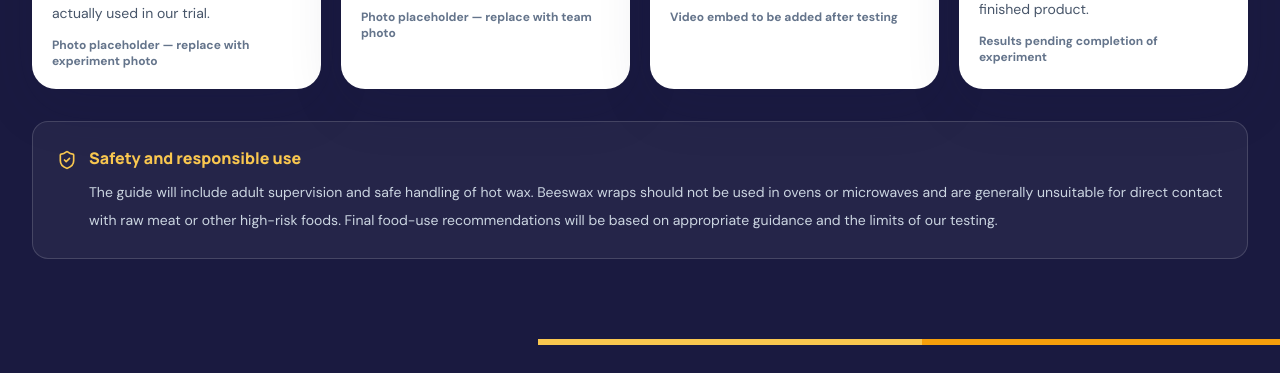
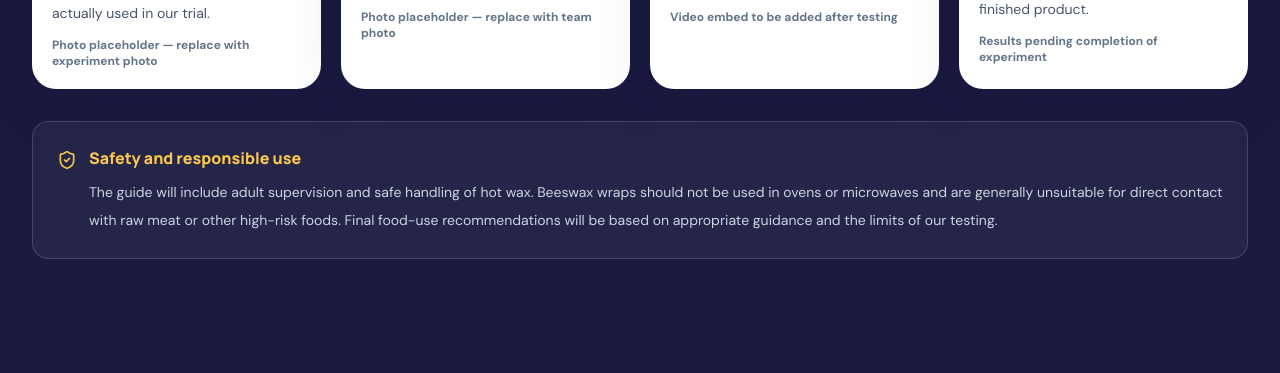
Before and after one commit to Bubunyog/bubunyog.github.io, a plain HTML site: page guide.html in a window 1280 px wide. Shown: the part 744-1117 px from the top of the page. Drawn offline with nearby package versions, Linux system fonts and the light colour scheme.

Commit message:
Update guide.html

```diff
--- a/guide.html
+++ b/guide.html
@@ -143,7 +143,6 @@
     </section>
 </main>
 <footer class="bg-bubun-navy text-white">
-    <div class="section-rule"></div>
     <div class="mx-auto flex max-w-7xl flex-col gap-8 px-4 py-10 sm:px-6 md:flex-row md:items-center md:justify-between lg:px-8">
       <a href="index.html" class="flex items-center gap-3">
         <img src="./logo.png" alt="BUBUNYOG bee logo" class="h-12 w-12 shrink-0 rounded-xl object-contain" />
```
